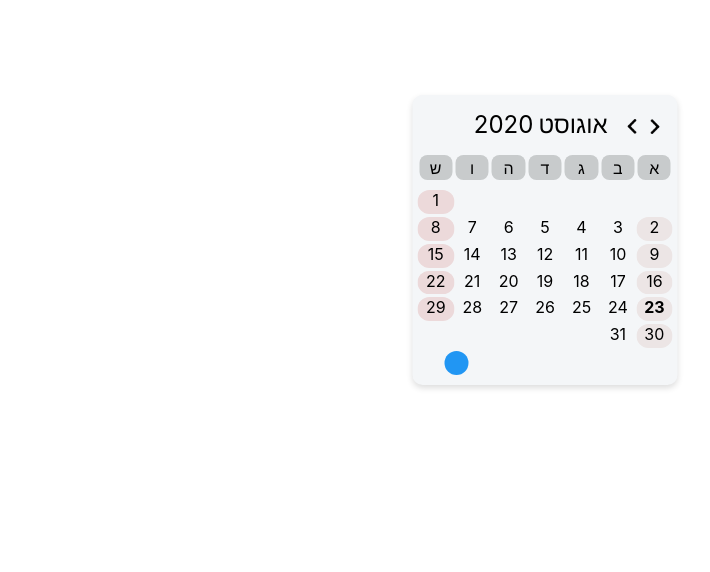
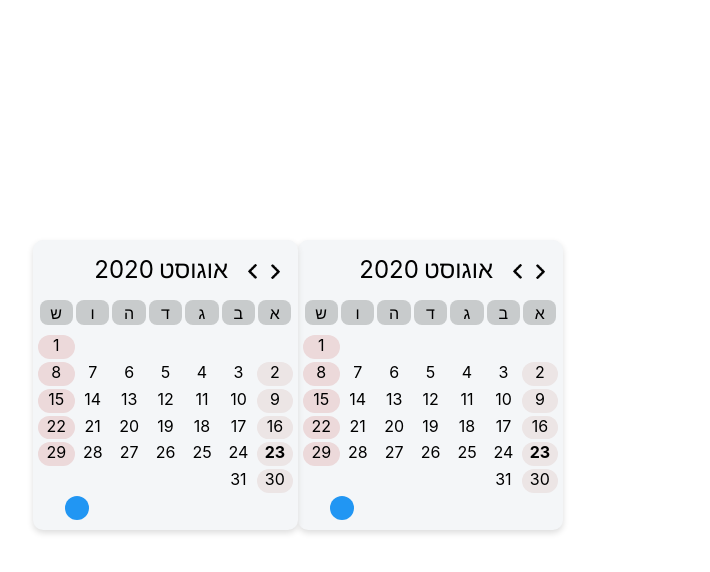
Before and after one commit to almogtavor/date-range-picker, a React (Create React App) app: page / in a window 1280 px wide. Shown: the top 572 px of the page, without its empty margins (95-805 px from the left). Built offline with nearby package versions, Linux system fonts and the light colour scheme.

Commit message:
Add Second Calendar to enable Range Pick
This commit includes the basic start of the range pick side of the component.

```diff
--- a/src/App.css
+++ b/src/App.css
@@ -9,13 +9,24 @@
   height: 280px;
   width: 255px;
   top: 30%;
-  left: 50%;
-  transform: translate(-50%, -50%);
+  left: 10%;
+
+  /* transform: translate(-50%, -50%); */
 
   border-radius: 10px;
   box-shadow: 0 3px 6px #ddd;
   padding: 5px;
   background-color: rgb(244, 246, 248);
+}
+
+.date-range-picker {
+
+  width: 520px;
+  height: 280px;
+}
+
+.right {
+  margin-left: 265px;
 }
 
 .mute-icon {
--- a/src/App.js
+++ b/src/App.js
@@ -7,10 +7,17 @@ import HeaderContainer from './containers/HeaderContainer';
 function App() {
   return (
     <div className="App">
-      <div className="calendar-component">
-          <HeaderContainer/>
-          <CalendarConatiner/>
-          <LowerFooterContainer/>
+      <div className="date-range-picker">
+        <div className="calendar-component right">
+            <HeaderContainer/>
+            <CalendarConatiner/>
+            <LowerFooterContainer/>
+        </div>
+        <div className="calendar-component left">
+            <HeaderContainer/>
+            <CalendarConatiner/>
+            <LowerFooterContainer/>
+        </div>
       </div>
     </div>
   );
```
